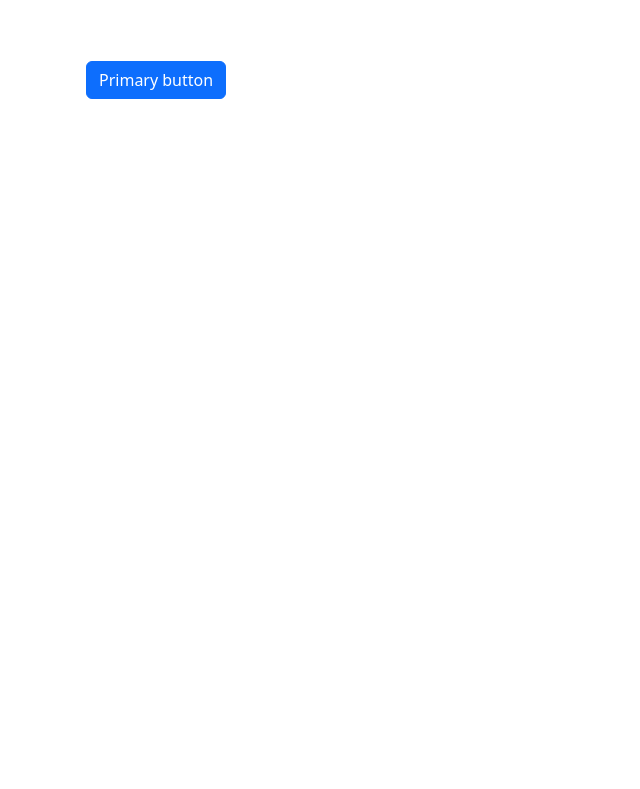
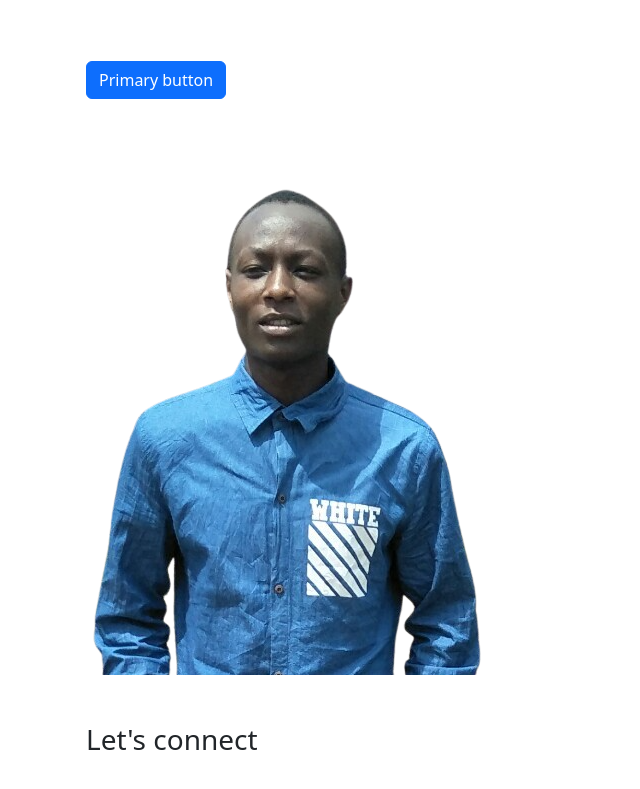
Before and after one commit to gilbert-ku/gilbert-portfolio-vite, a website built with Vite: page src/index.html in a window 1280 px wide. Shown: the part 345-1134 px from the top of the page, without its empty margins (0-640 px from the left). Before the commit the page ends 800 px from the top, so only its background shows below. Built offline with nearby package versions, Linux system fonts and the light colour scheme.

Commit message:
addd profile picture

```diff
--- a/src/index.html
+++ b/src/index.html
@@ -34,6 +34,11 @@
     <div class="container py-4 px-3 mx-auto">
         <button class="btn btn-primary">Primary button</button>
     </div>
+    <div class="container py-4 px-3 mx-auto">
+        <img src="./images/linkedIn_profile-removebg (1).png" alt="profile picture">
+    </div>
+
+    <h3 class="container py-4 px-3 mx-auto">Let's connect</h3>
 
 
 
```
